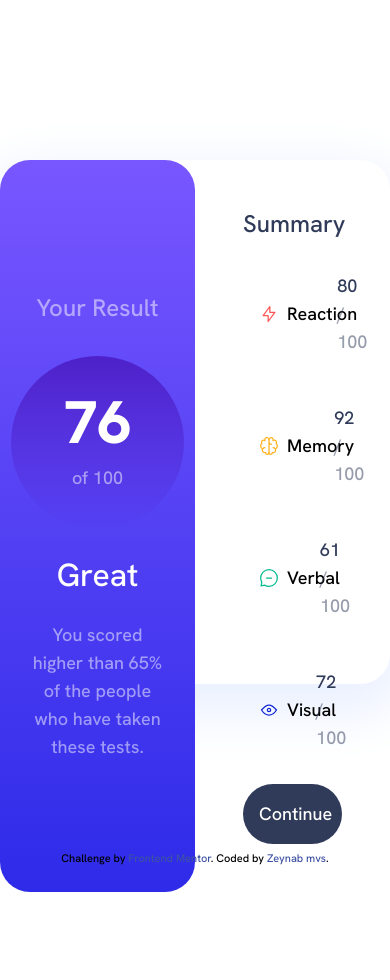
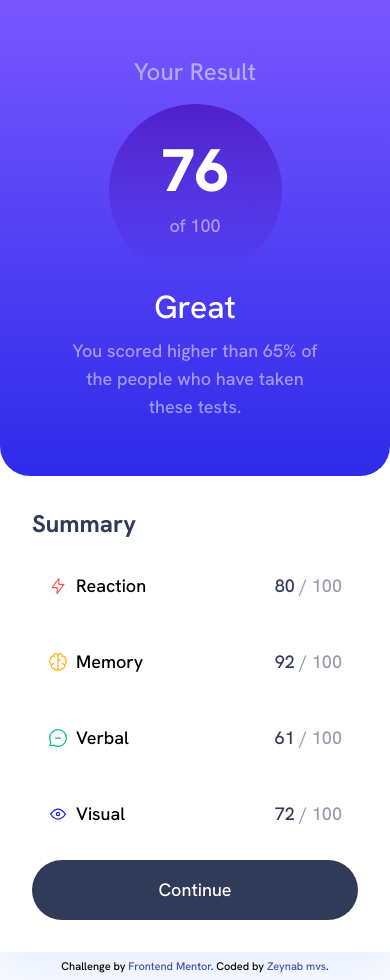
Before and after one commit to zeynabmvs/fem-result-summary-component, a React (Vite) app: page / in a window 390 px wide. Before the commit the page ends 892 px from the top, so only its background shows below. Built offline with nearby package versions, Linux system fonts and the light colour scheme.

Commit message:
responsive done

```diff
--- a/index.html
+++ b/index.html
@@ -6,7 +6,7 @@
     <meta name="viewport" content="width=device-width, initial-scale=1.0" />
     <title>Vite + React + TS</title>
   </head>
-  <body class="font-hanken text-lg">
+  <body class="font-hanken text-lg font-medium">
     <div id="root"></div>
     <div class="attribution">
       Challenge by <a href="https://www.frontendmentor.io?ref=challenge" target="_blank">Frontend Mentor</a>.
--- a/src/App.tsx
+++ b/src/App.tsx
@@ -2,7 +2,7 @@ import SummaryResult from "components/SummaryResult.tsx";
 
 function App() {
   return (
-    <div className="flex justify-center items-center h-screen">
+    <div className="flex justify-center items-center md:h-screen">
       <SummaryResult />
     </div>
   );
--- a/src/components/SummaryResult.tsx
+++ b/src/components/SummaryResult.tsx
@@ -1,12 +1,12 @@
 import { summary, SummaryItemProps } from "src/data.ts";
-import SummaryItem from "components/SummaryItem"
+import SummaryItem from "components/SummaryItem";
 
 const SummaryResult = () => {
-    return (
-    <div className="grid grid-cols-2 w-[736px] h-[524px] bg-white shadow-[0_19px_50px_14px_rgba(0,0,0,0.25)] shadow-n-pale-blue rounded-[30px]">
+  return (
+    <div className="grid grid-rows-2 md:grid-cols-2 md:grid-rows-1 md:w-[736px] md:h-[524px] bg-white shadow-[0_19px_50px_14px_rgba(0,0,0,0.25)] shadow-n-pale-blue md:rounded-[30px]">
       <div
         id="result"
-        className="bg-gradient-blue flex flex-col gap-8 items-center  text-center justify-center text-white rounded-[30px]"
+        className="bg-gradient-blue flex flex-col gap-4 md:gap-8 items-center text-center justify-center text-white rounded-b-[30px] md:rounded-[30px]"
       >
         <h2 className="text-2xl opacity-50">Your Result</h2>
         <div className="flex flex-col gap-3 justify-center items-center size-[173px] rounded-full bg-gradient-circle">
@@ -21,17 +21,18 @@ const SummaryResult = () => {
 
       <div
         id="summary"
-        className="rounded-tr-[30px] rounded-br-[30px] flex flex-col justify-start gap-4 p-12"
+        className="md:rounded-tr-[30px] md:rounded-br-[30px] flex flex-col justify-start gap-4 p-8 md:p-12"
       >
-        <h2 className="text-2xl	text-n-gray-blue">Summary</h2>
+        <h2 className="text-2xl	text-n-gray-blue font-bold">Summary</h2>
         <div className="flex flex-col gap-4">
-        {summary.map((item:SummaryItemProps, index: number) => (
-          <SummaryItem key={index} item={item}></SummaryItem>
-        ))}
+          {summary.map((item: SummaryItemProps, index: number) => (
+            <SummaryItem key={index} item={item}></SummaryItem>
+          ))}
         </div>
 
-        <button className="bg-n-gray-blue rounded-full text-white p-4">Continue</button>
-
+        <button className="bg-n-gray-blue rounded-full text-white p-4">
+          Continue
+        </button>
       </div>
     </div>
   );
```
